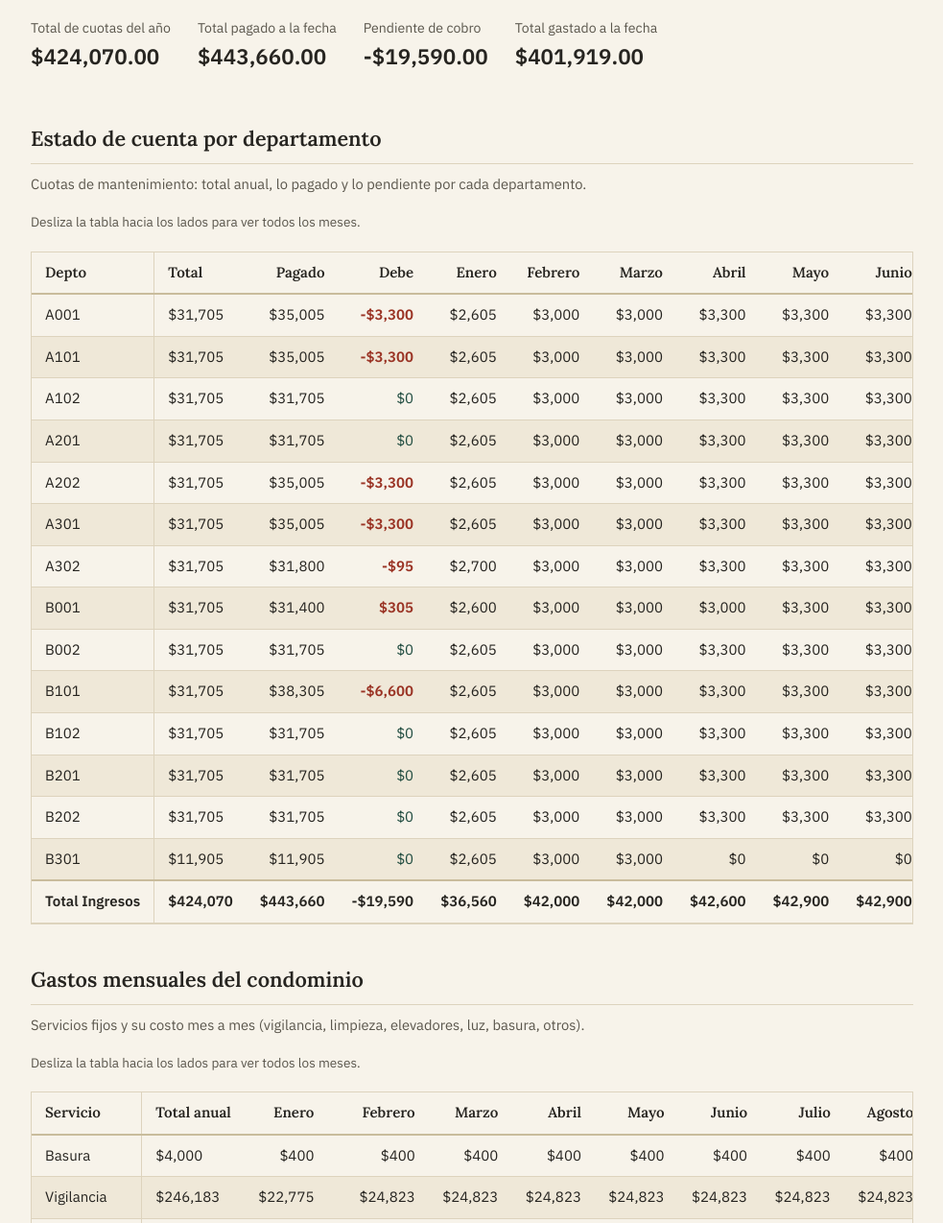
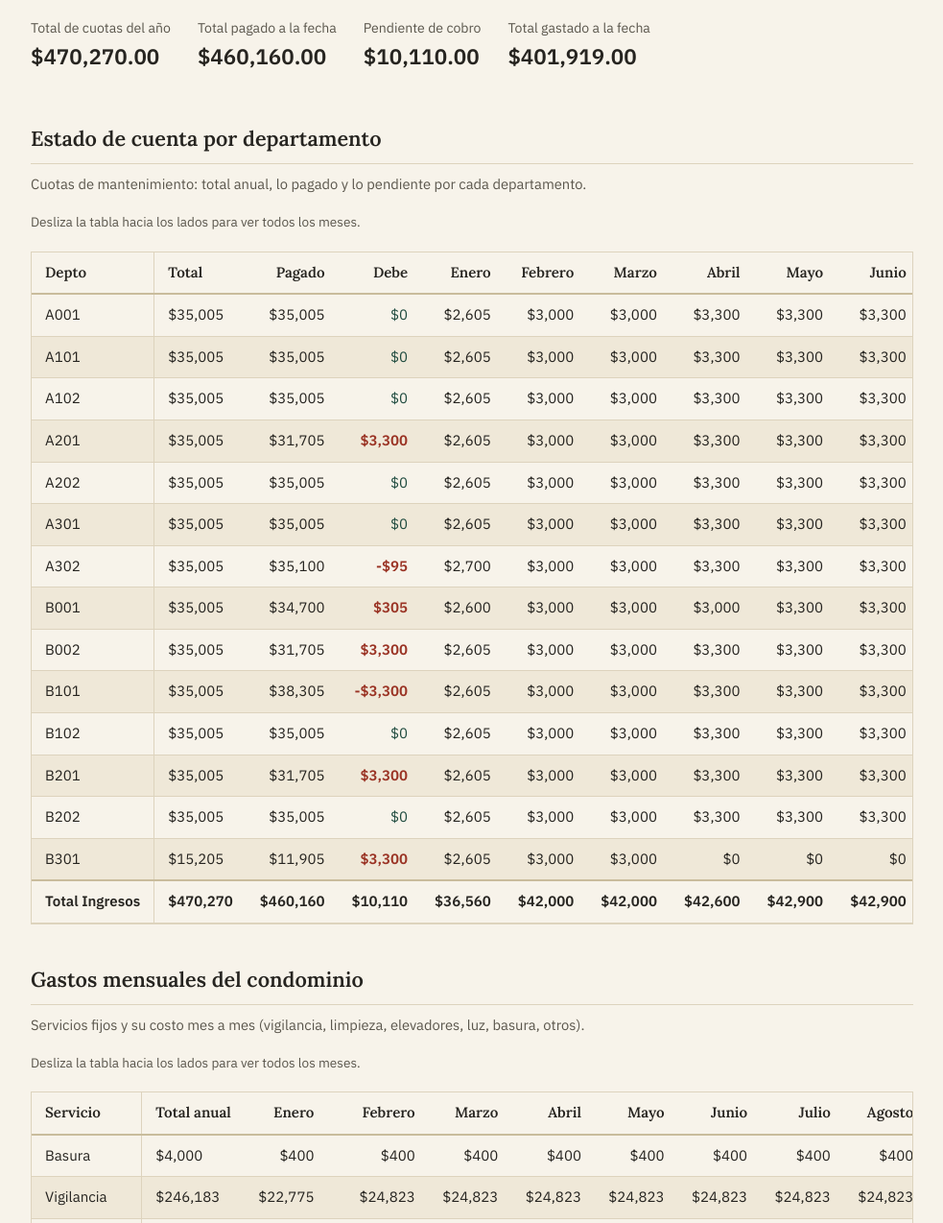
Before and after one commit to BrandonHT/Z437, a plain HTML site: page docs/index.html in a window 1280 px wide. Shown: the part 342-1616 px from the top of the page at 96% size, without its empty margins (148-1131 px from the left). Drawn offline with Linux system fonts and the light colour scheme.

Commit message:
Actualización automática diaria

```diff
--- a/docs/index.html
+++ b/docs/index.html
@@ -14,7 +14,7 @@
 <header class="site-header">
   <div class="site-header__inner">
     <h1>Zempoala 437</h1>
-    <p class="site-header__meta">Estado de cuentas del condominio · Última actualización: 19 de November de 2026, 08:57 hrs (CDMX)</p>
+    <p class="site-header__meta">Estado de cuentas del condominio · Última actualización: 20 de November de 2026, 08:39 hrs (CDMX)</p>
     <nav class="site-nav">
       <a href="#resumen">Resumen</a>
       <a href="#estado-cuenta">Estado de cuenta por depto.</a>
@@ -30,20 +30,20 @@
   <section id="resumen" class="hero">
     <div class="hero__remanente">
       <div class="label">Remanente actual (pagado − gastado)</div>
-      <div class="value positivo">$41,741.00</div>
+      <div class="value positivo">$58,241.00</div>
     </div>
     <div class="hero__stats">
       <div class="hero__stat">
         <div class="label">Total de cuotas del año</div>
-        <div class="value">$424,070.00</div>
+        <div class="value">$470,270.00</div>
       </div>
       <div class="hero__stat">
         <div class="label">Total pagado a la fecha</div>
-        <div class="value">$443,660.00</div>
+        <div class="value">$460,160.00</div>
       </div>
       <div class="hero__stat">
         <div class="label">Pendiente de cobro</div>
-        <div class="value">-$19,590.00</div>
+        <div class="value">$10,110.00</div>
       </div>
       <div class="hero__stat">
         <div class="label">Total gastado a la fecha</div>
@@ -65,65 +65,65 @@
         </thead>
         <tbody>
 
-          <tr class="con-adeudo">
-            <td>A001</td><td>$31,705</td><td>$35,005</td><td>-$3,300</td><td>$2,605</td><td>$3,000</td><td>$3,000</td><td>$3,300</td><td>$3,300</td><td>$3,300</td><td>$3,300</td><td>$3,300</td><td>$3,300</td><td>$3,300</td><td>$3,300</td><td>$0</td>
+          <tr class="al-corriente">
+            <td>A001</td><td>$35,005</td><td>$35,005</td><td>$0</td><td>$2,605</td><td>$3,000</td><td>$3,000</td><td>$3,300</td><td>$3,300</td><td>$3,300</td><td>$3,300</td><td>$3,300</td><td>$3,300</td><td>$3,300</td><td>$3,300</td><td>$0</td>
+          </tr>
+
+          <tr class="al-corriente">
+            <td>A101</td><td>$35,005</td><td>$35,005</td><td>$0</td><td>$2,605</td><td>$3,000</td><td>$3,000</td><td>$3,300</td><td>$3,300</td><td>$3,300</td><td>$3,300</td><td>$3,300</td><td>$3,300</td><td>$3,300</td><td>$3,300</td><td>$0</td>
+          </tr>
+
+          <tr class="al-corriente">
+            <td>A102</td><td>$35,005</td><td>$35,005</td><td>$0</td><td>$2,605</td><td>$3,000</td><td>$3,000</td><td>$3,300</td><td>$3,300</td><td>$3,300</td><td>$3,300</td><td>$3,300</td><td>$3,300</td><td>$3,300</td><td>$3,300</td><td>$0</td>
           </tr>
 
           <tr class="con-adeudo">
-            <td>A101</td><td>$31,705</td><td>$35,005</td><td>-$3,300</td><td>$2,605</td><td>$3,000</td><td>$3,000</td><td>$3,300</td><td>$3,300</td><td>$3,300</td><td>$3,300</td><td>$3,300</td><td>$3,300</td><td>$3,300</td><td>$3,300</td><td>$0</td>
+            <td>A201</td><td>$35,005</td><td>$31,705</td><td>$3,300</td><td>$2,605</td><td>$3,000</td><td>$3,000</td><td>$3,300</td><td>$3,300</td><td>$3,300</td><td>$3,300</td><td>$3,300</td><td>$3,300</td><td>$3,300</td><td>$0</td><td>$0</td>
           </tr>
 
           <tr class="al-corriente">
-            <td>A102</td><td>$31,705</td><td>$31,705</td><td>$0</td><td>$2,605</td><td>$3,000</td><td>$3,000</td><td>$3,300</td><td>$3,300</td><td>$3,300</td><td>$3,300</td><td>$3,300</td><td>$3,300</td><td>$3,300</td><td>$0</td><td>$0</td>
+            <td>A202</td><td>$35,005</td><td>$35,005</td><td>$0</td><td>$2,605</td><td>$3,000</td><td>$3,000</td><td>$3,300</td><td>$3,300</td><td>$3,300</td><td>$3,300</td><td>$3,300</td><td>$3,300</td><td>$3,300</td><td>$3,300</td><td>$0</td>
           </tr>
 
           <tr class="al-corriente">
-            <td>A201</td><td>$31,705</td><td>$31,705</td><td>$0</td><td>$2,605</td><td>$3,000</td><td>$3,000</td><td>$3,300</td><td>$3,300</td><td>$3,300</td><td>$3,300</td><td>$3,300</td><td>$3,300</td><td>$3,300</td><td>$0</td><td>$0</td>
+            <td>A301</td><td>$35,005</td><td>$35,005</td><td>$0</td><td>$2,605</td><td>$3,000</td><td>$3,000</td><td>$3,300</td><td>$3,300</td><td>$3,300</td><td>$3,300</td><td>$3,300</td><td>$3,300</td><td>$3,300</td><td>$3,300</td><td>$0</td>
           </tr>
 
           <tr class="con-adeudo">
-            <td>A202</td><td>$31,705</td><td>$35,005</td><td>-$3,300</td><td>$2,605</td><td>$3,000</td><td>$3,000</td><td>$3,300</td><td>$3,300</td><td>$3,300</td><td>$3,300</td><td>$3,300</td><td>$3,300</td><td>$3,300</td><td>$3,300</td><td>$0</td>
+            <td>A302</td><td>$35,005</td><td>$35,100</td><td>-$95</td><td>$2,700</td><td>$3,000</td><td>$3,000</td><td>$3,300</td><td>$3,300</td><td>$3,300</td><td>$3,300</td><td>$3,300</td><td>$3,300</td><td>$3,300</td><td>$3,300</td><td>$0</td>
           </tr>
 
           <tr class="con-adeudo">
-            <td>A301</td><td>$31,705</td><td>$35,005</td><td>-$3,300</td><td>$2,605</td><td>$3,000</td><td>$3,000</td><td>$3,300</td><td>$3,300</td><td>$3,300</td><td>$3,300</td><td>$3,300</td><td>$3,300</td><td>$3,300</td><td>$3,300</td><td>$0</td>
+            <td>B001</td><td>$35,005</td><td>$34,700</td><td>$305</td><td>$2,600</td><td>$3,000</td><td>$3,000</td><td>$3,000</td><td>$3,300</td><td>$3,300</td><td>$3,300</td><td>$3,300</td><td>$3,300</td><td>$3,300</td><td>$3,300</td><td>$0</td>
           </tr>
 
           <tr class="con-adeudo">
-            <td>A302</td><td>$31,705</td><td>$31,800</td><td>-$95</td><td>$2,700</td><td>$3,000</td><td>$3,000</td><td>$3,300</td><td>$3,300</td><td>$3,300</td><td>$3,300</td><td>$3,300</td><td>$3,300</td><td>$3,300</td><td>$0</td><td>$0</td>
+            <td>B002</td><td>$35,005</td><td>$31,705</td><td>$3,300</td><td>$2,605</td><td>$3,000</td><td>$3,000</td><td>$3,300</td><td>$3,300</td><td>$3,300</td><td>$3,300</td><td>$3,300</td><td>$3,300</td><td>$3,300</td><td>$0</td><td>$0</td>
           </tr>
 
           <tr class="con-adeudo">
-            <td>B001</td><td>$31,705</td><td>$31,400</td><td>$305</td><td>$2,600</td><td>$3,000</td><td>$3,000</td><td>$3,000</td><td>$3,300</td><td>$3,300</td><td>$3,300</td><td>$3,300</td><td>$3,300</td><td>$3,300</td><td>$0</td><td>$0</td>
+            <td>B101</td><td>$35,005</td><td>$38,305</td><td>-$3,300</td><td>$2,605</td><td>$3,000</td><td>$3,000</td><td>$3,300</td><td>$3,300</td><td>$3,300</td><td>$3,300</td><td>$3,300</td><td>$3,300</td><td>$3,300</td><td>$3,300</td><td>$3,300</td>
           </tr>
 
           <tr class="al-corriente">
-            <td>B002</td><td>$31,705</td><td>$31,705</td><td>$0</td><td>$2,605</td><td>$3,000</td><td>$3,000</td><td>$3,300</td><td>$3,300</td><td>$3,300</td><td>$3,300</td><td>$3,300</td><td>$3,300</td><td>$3,300</td><td>$0</td><td>$0</td>
+            <td>B102</td><td>$35,005</td><td>$35,005</td><td>$0</td><td>$2,605</td><td>$3,000</td><td>$3,000</td><td>$3,300</td><td>$3,300</td><td>$3,300</td><td>$3,300</td><td>$3,300</td><td>$3,300</td><td>$3,300</td><td>$3,300</td><td>$0</td>
           </tr>
 
           <tr class="con-adeudo">
-            <td>B101</td><td>$31,705</td><td>$38,305</td><td>-$6,600</td><td>$2,605</td><td>$3,000</td><td>$3,000</td><td>$3,300</td><td>$3,300</td><td>$3,300</td><td>$3,300</td><td>$3,300</td><td>$3,300</td><td>$3,300</td><td>$3,300</td><td>$3,300</td>
+            <td>B201</td><td>$35,005</td><td>$31,705</td><td>$3,300</td><td>$2,605</td><td>$3,000</td><td>$3,000</td><td>$3,300</td><td>$3,300</td><td>$3,300</td><td>$3,300</td><td>$3,300</td><td>$3,300</td><td>$3,300</td><td>$0</td><td>$0</td>
           </tr>
 
           <tr class="al-corriente">
-            <td>B102</td><td>$31,705</td><td>$31,705</td><td>$0</td><td>$2,605</td><td>$3,000</td><td>$3,000</td><td>$3,300</td><td>$3,300</td><td>$3,300</td><td>$3,300</td><td>$3,300</td><td>$3,300</td><td>$3,300</td><td>$0</td><td>$0</td>
+            <td>B202</td><td>$35,005</td><td>$35,005</td><td>$0</td><td>$2,605</td><td>$3,000</td><td>$3,000</td><td>$3,300</td><td>$3,300</td><td>$3,300</td><td>$3,300</td><td>$3,300</td><td>$3,300</td><td>$3,300</td><td>$3,300</td><td>$0</td>
           </tr>
 
-          <tr class="al-corriente">
-            <td>B201</td><td>$31,705</td><td>$31,705</td><td>$0</td><td>$2,605</td><td>$3,000</td><td>$3,000</td><td>$3,300</td><td>$3,300</td><td>$3,300</td><td>$3,300</td><td>$3,300</td><td>$3,300</td><td>$3,300</td><td>$0</td><td>$0</td>
-          </tr>
-
-          <tr class="al-corriente">
-            <td>B202</td><td>$31,705</td><td>$31,705</td><td>$0</td><td>$2,605</td><td>$3,000</td><td>$3,000</td><td>$3,300</td><td>$3,300</td><td>$3,300</td><td>$3,300</td><td>$3,300</td><td>$3,300</td><td>$3,300</td><td>$0</td><td>$0</td>
-          </tr>
-
-          <tr class="al-corriente">
-            <td>B301</td><td>$11,905</td><td>$11,905</td><td>$0</td><td>$2,605</td><td>$3,000</td><td>$3,000</td><td>$0</td><td>$0</td><td>$0</td><td>$0</td><td>$0</td><td>$0</td><td>$3,300</td><td>$0</td><td>$0</td>
+          <tr class="con-adeudo">
+            <td>B301</td><td>$15,205</td><td>$11,905</td><td>$3,300</td><td>$2,605</td><td>$3,000</td><td>$3,000</td><td>$0</td><td>$0</td><td>$0</td><td>$0</td><td>$0</td><td>$0</td><td>$3,300</td><td>$0</td><td>$0</td>
           </tr>
 
 
           <tr class="total-row">
-            <td>Total Ingresos</td><td>$424,070</td><td>$443,660</td><td>-$19,590</td><td>$36,560</td><td>$42,000</td><td>$42,000</td><td>$42,600</td><td>$42,900</td><td>$42,900</td><td>$42,900</td><td>$42,900</td><td>$42,900</td><td>$46,200</td><td>$16,500</td><td>$3,300</td>
+            <td>Total Ingresos</td><td>$470,270</td><td>$460,160</td><td>$10,110</td><td>$36,560</td><td>$42,000</td><td>$42,000</td><td>$42,600</td><td>$42,900</td><td>$42,900</td><td>$42,900</td><td>$42,900</td><td>$42,900</td><td>$46,200</td><td>$33,000</td><td>$3,300</td>
           </tr>
 
         </tbody>
@@ -175,7 +175,7 @@
 
 
           <tr>
-            <td>Diferencia</td><td></td><td>$3,189</td><td>-$8,140.15</td><td>$6,581</td><td>$233</td><td>$3,481</td><td>$1,703</td><td>$3,481</td><td>$2,914</td><td>$3,031</td><td>$2,169</td><td>$46,200</td><td>$16,500</td>
+            <td>Diferencia</td><td></td><td>$3,189</td><td>-$8,140.15</td><td>$6,581</td><td>$233</td><td>$3,481</td><td>$1,703</td><td>$3,481</td><td>$2,914</td><td>$3,031</td><td>$2,169</td><td>$46,200</td><td>$33,000</td>
           </tr>
 
         </tbody>
```
